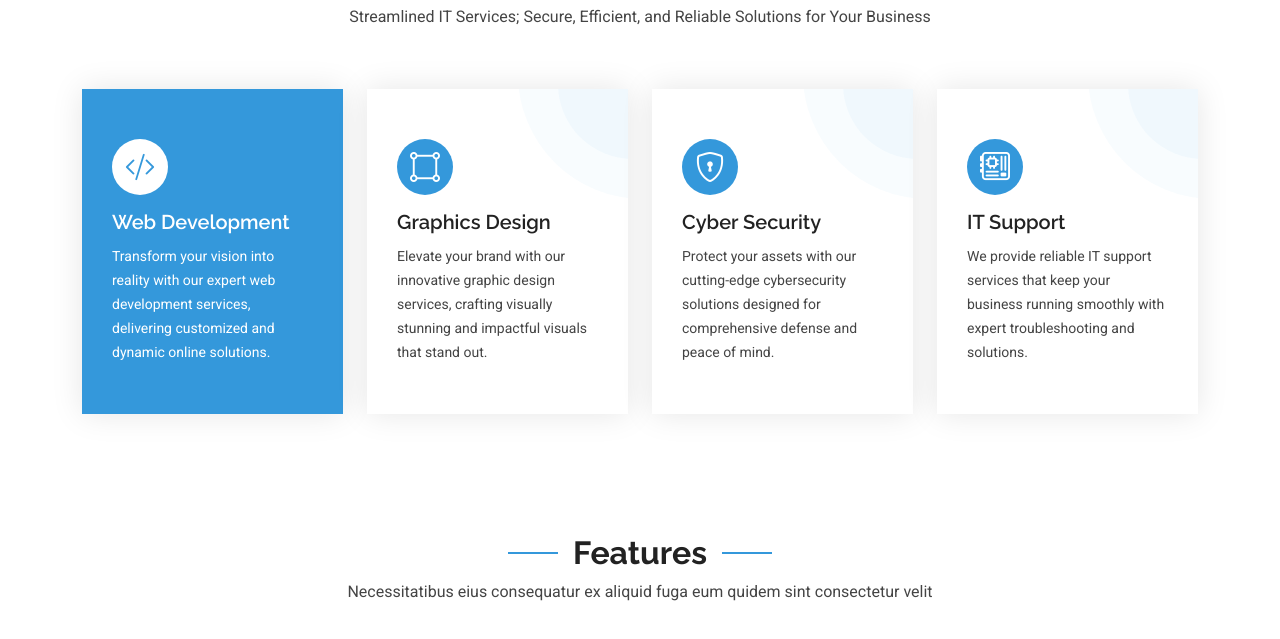
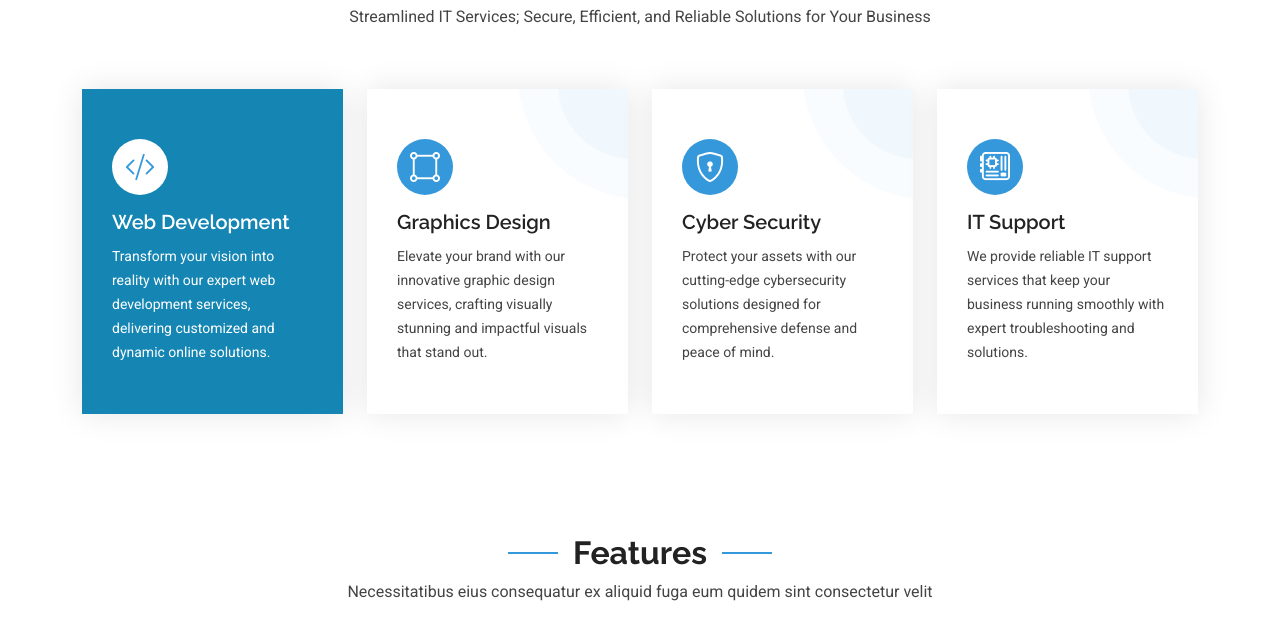
Before and after one commit to Amanda-Reahana/KB-Dynamics, a plain HTML site: page index.html in a window 1280 px wide. In both pictures the pointer is over the element 212 px from the left and 1973 px from the top of the page. Shown: the part 1722-2361 px from the top of the page. Drawn offline with Linux system fonts and the light colour scheme.

Commit message:
services css

```diff
--- a/assets/css/main.css
+++ b/assets/css/main.css
@@ -933,7 +933,8 @@ section,
 
 .services .service-item:hover:before,
 .services .service-item:hover:after {
-  background: var(--accent-color);
+  /* background: var(--accent-color); */
+  background: #159FA5;
   right: 0;
   top: 0;
   width: 100%;
@@ -941,6 +942,16 @@ section,
   border-radius: 0px;
 }
 
+.services .child:hover:before,
+.services .child:hover:after,.child {
+  /* background: var(--accent-color); */
+  background: #1586B4;
+  right: 0;
+  top: 0;
+  width: 100%;
+  height: 100%;
+  border-radius: 0px;
+}
 .services .service-item:hover h4 a,
 .services .service-item:hover p {
   color: var(--contrast-color);
--- a/index.html
+++ b/index.html
@@ -281,7 +281,7 @@
         <div class="row gy-4">
 
           <div class="col-xl-3 col-md-6 d-flex" data-aos="fade-up" data-aos-delay="100">
-            <div class="service-item position-relative">
+            <div class="service-item child position-relative">
               <i class="bi bi-code-slash"></i>
               <h4><a href="" class="stretched-link">Web Development</a></h4>
               <p>Transform your vision into reality with our expert web development services, delivering customized and dynamic online solutions.</p>
@@ -297,7 +297,7 @@
           </div><!-- End Service Item -->
 
           <div class="col-xl-3 col-md-6 d-flex" data-aos="fade-up" data-aos-delay="300">
-            <div class="service-item position-relative">
+            <div class="service-item child position-relative">
               <i class="bi bi-shield-lock"></i>
               <h4><a href="" class="stretched-link">Cyber Security</a></h4>
               <p>Protect your assets with our cutting-edge cybersecurity solutions designed for comprehensive defense and peace of mind.</p>
```
